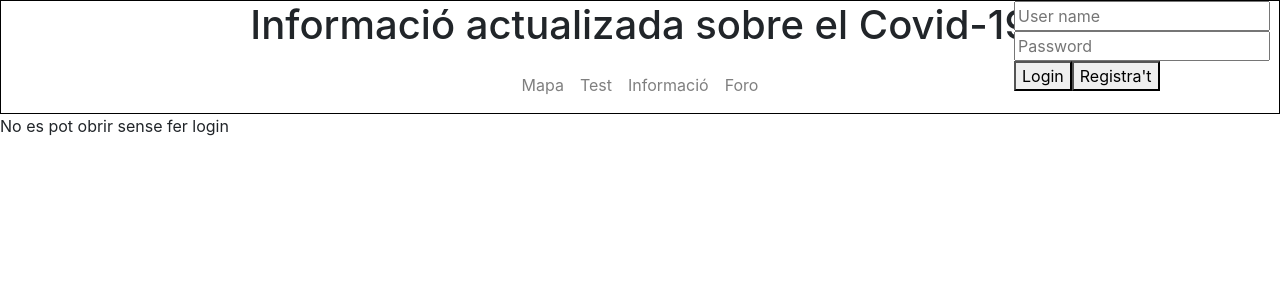
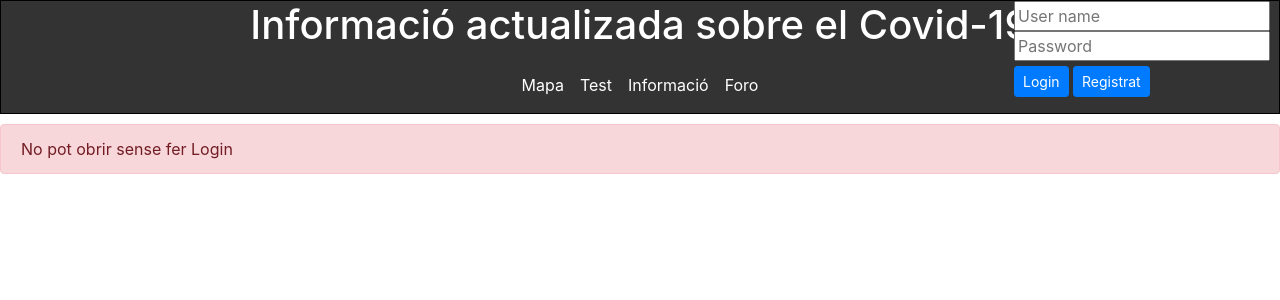
Before and after one commit to Mariogg1/ProjecteFinal, a PHP site: page /foro.php in a window 1280 px wide. Shown: the top 300 px of the page. Run offline with PHP 8.4, Linux system fonts and the light colour scheme; some libraries are stand-ins or nearby versions.

Commit message:
puntelletes del css

```diff
--- a/CSS/index.css
+++ b/CSS/index.css
@@ -1,8 +1,30 @@
 header{
     border: 1px solid black;
+    background-color: #333;
 }
 .navbar-nav{
     color:white;
+}
+#tituloaplicacion{
+    color:white;
+}
+#registre{
+    margin-top:5px;
+}
+#mapa1{
+    color:white;
+}
+#test1{
+    color:white;
+}
+#informacio1{
+    color:white;
+}
+#foro1{
+    color:white;
+}
+#faltalogin{
+    margin-top:10px;
 }
 .todoHeader{
     display:flex;
--- /dev/null
+++ b/JS/comentaris.js
@@ -0,0 +1,15 @@
+function comentari(){
+    let comentari = document.getElementById("registre_comentari").value;
+
+    axios.post('PHP/afegirComentaris.php', {
+        registre_comentari: comentari,
+    }).then(function(response) {
+        alert(registre_comentari);
+        if(response.data == "Bien") {
+            alert("Comentari afegir");
+        }
+        else {
+            console.log(response.data);
+        }
+    }).catch(error => console.error(error));;
+}
--- a/foro1.php
+++ b/foro1.php
@@ -19,6 +19,8 @@
         <?php
             include_once 'header_sense_registrar.php';
         ?>
-        <a>No es pot obrir sense fer login</a>
+        <div class="alert alert-danger" id="faltalogin"role="alert">
+            No pot obrir sense fer Login
+        </div>
     </body>
 </html>
--- a/header_sense_registrar.php
+++ b/header_sense_registrar.php
@@ -2,17 +2,17 @@
     <div class="todoHeader">
         <div>
             <div class="titulo">
-                <h1>
+                <h1 id="tituloaplicacion">
                     Informació actualizada sobre el Covid-19
                 </h1>
             </div>
             <!--Navbar-->
-            <nav class="navbar navbar-expand-lg navbar-light bg-white" style="justify-content: center;">
+            <nav class="navbar navbar-expand-lg navbar-light bg-#333" style="justify-content: center;">
                 <ul class="navbar-nav">
-                        <a class="nav-link" href="index.php">Mapa</a>
-                        <a class="nav-link" href="selectorTest.php">Test</a>
-                        <a class="nav-link" href="info.php">Informació</a>
-                        <a class="nav-link" href="foro.php">Foro</a>
+                        <a class="nav-link" id="mapa1" href="index.php">Mapa</a>
+                        <a class="nav-link" id="test1"href="selectorTest.php">Test</a>
+                        <a class="nav-link" id="informacio1"href="info.php">Informació</a>
+                        <a class="nav-link" id="foro1"href="foro.php">Foro</a>
                 </ul>
             </nav>
         </div>
@@ -28,11 +28,11 @@
                         <input id="login_passwrd" type="password" placeholder="Password" required="required">
                     </div>
                 </div>
-                <div class="boton">
-                    <button type="button" id="envia" onclick="login()">Login</button>
-                    <button type="button" data-toggle="modal" data-target="#modalRegistre">Registra't</button>
+                <div id="registre">
+                    <button type="button" id="envia" class="btn btn-primary btn-sm" onclick="login()">Login</button>
+                    <button type="button" data-toggle="modal" data-target="#modalRegistre" class="btn btn-primary btn-sm">Registrat</button>
                 </div>
-                </div>
+            </div>
         </form>
             <!--Final formulario-->
     </div>
@@ -44,9 +44,6 @@
                     <button type="button" class="close" data-dismiss="modal" aria-hidden="true">&times;</button>
                 </div>
                 <div class="modal-body">
-                    <div class="alert alert-warning" role="alert" id="alerta">
-                        Les dades no estan bé
-                    </div>
                     <div class="form-group">
                         <label>*Usuari</label>
                         <input id ="registre_usuari" type="text" class="form-control" required="required">
--- a/index.php
+++ b/index.php
@@ -23,7 +23,8 @@
         <div class="container">
             <div class="carta">
                 <div class="carta2">
-                    <p>Es una mapa clickejable que depèn de la comarca que posis et porta a un lloc amb una informació diferent</p>
+                    <p id="text1">Aqui tenim un mapa interactiu que actualiza la seva informació cada 24h en tota la comunitat autonoma de Catalunya<br>
+                    També té diferents opcions apart del mapa, on pots veure una taula amb totes les comarques i dades mes completes</p>
                 </div>
             </div>
             <div class="row align-items-center my-5">
--- a/test2.php
+++ b/test2.php
@@ -19,6 +19,8 @@
         <?php
             include_once 'header_sense_registrar.php';
         ?>
-        <a>No es pot obrir sense fer login</a>
+        <div class="alert alert-danger" id="faltalogin"role="alert">
+            No pot obrir sense fer Login
+        </div>
     </body>
 </html>
```
Also changed, not shown: other parts of CSS/index.css (+20 -8 lines), header_registrat.php (+6 -6 lines).
